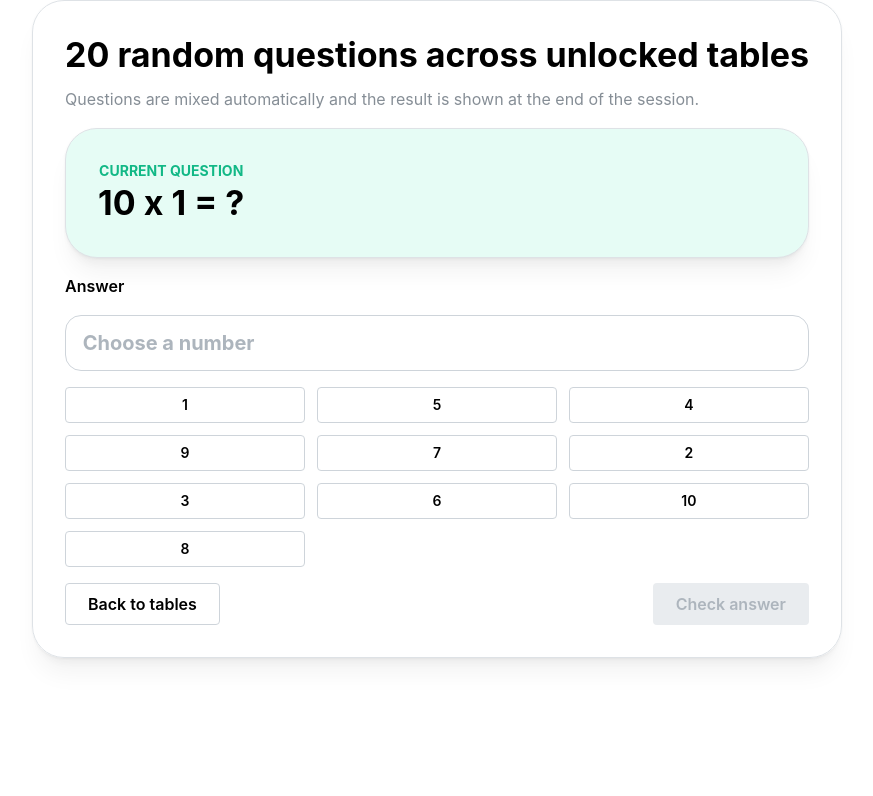
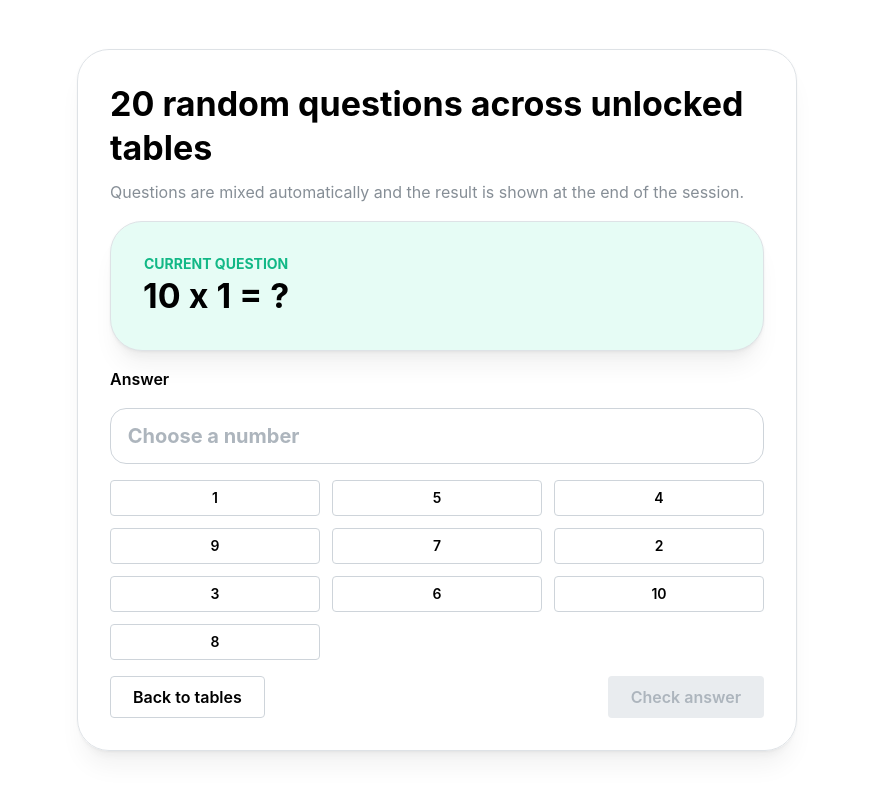
Before and after one commit to StefanBilliet/multiplication-tables, a React (Vite) app: page /test in a window 1280 px wide. Shown: the top 796 px of the page, without its empty margins (203-1076 px from the left). Built offline with nearby package versions, Linux system fonts and the light colour scheme.

Commit message:
US-14 fix: restore centered test completion layout

```diff
--- /dev/null
+++ b/src/practice-session/components/testScreen.module.css
@@ -0,0 +1,16 @@
+.page {
+  min-height: 100dvh;
+  padding: var(--mantine-spacing-md);
+}
+
+.pageCard {
+  display: grid;
+  gap: var(--mantine-spacing-xl);
+  width: min(100%, 45rem);
+}
+
+@media (min-width: 48em) {
+  .page {
+    padding: var(--mantine-spacing-xl);
+  }
+}
--- a/src/practice-session/components/testScreen.tsx
+++ b/src/practice-session/components/testScreen.tsx
@@ -5,6 +5,7 @@ import PracticeFlow from '../models/practiceFlow';
 import ActiveSessionMode from './activeSessionMode';
 import CurrentQuestionPrompt from './currentQuestionPrompt';
 import SummaryMode from './summaryMode';
+import classes from './testScreen.module.css';
 import useTestQuestionSource from './useTestQuestionSource';
 import useTestSession from './useTestSession';
 
@@ -15,8 +16,8 @@ const TestScreen: FC = () => {
   const currentQuestion = session.kind === 'currentQuestion' ? session.currentQuestion : null;
 
   return (
-    <Center>
-      <Card variant="shell">
+    <Center className={classes.page}>
+      <Card variant="shell" className={classes.pageCard}>
         <Stack>
           <Stack gap="xs">
             <Title order={1}>{t('testSection.title')}</Title>
```
